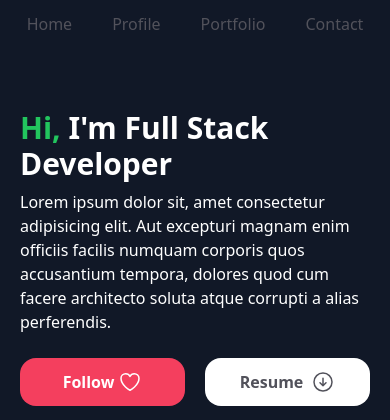
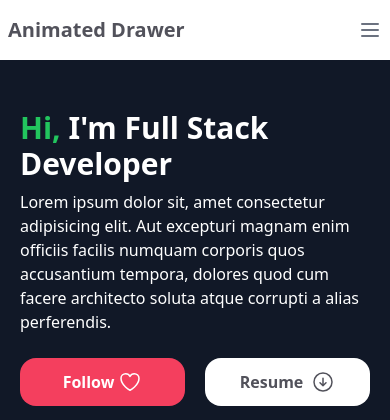
Before and after one commit to tanjusay/dj-portfolio, a Django app: page / in a window 390 px wide. Shown: the top 420 px of the page. Run offline with Django 5.2, Linux system fonts and the light colour scheme; style sheets or scripts are compiled from the project's sources.

Commit message:
side in side out

```diff
--- a/templates/base/nav.html
+++ b/templates/base/nav.html
@@ -1,40 +1,61 @@
 {% load static %}
 
-<nav class="absolute w-full z-[100]">
-  <div class="container mx-auto">
-    <nav class="sm:hidden pt-3 pb-2">
-      <ul class="flex justify-center gap-10">
-        <li class="hover:text-zinc-300"><a href="/">Home</a></li>
-        <li class="hover:text-zinc-300"><a href="/profile">Profile</a></li>
-        <li class="hover:text-zinc-300"><a href="/projects">Portfolio</a></li>
-        <li class="hover:text-zinc-300"><a href="/contact">Contact</a></li>
-      </ul>
-    </nav>
-    <nav class="justify-between items-center h-10 p-10 hidden sm:flex">
-      <!-- images -->
-      <h1 class="h-5">tanjusay</h1>
+<div class="bg-gray-100">
 
-      <!-- menu -->
-      <ul class="flex gap-10">
-        <li class="hover:text-zinc-300"><a href="/">Home</a></li>
-        <li class="hover:text-zinc-300"><a href="/profile">Profile</a></li>
-        <li class="hover:text-zinc-300"><a href="/projects">Portfolio</a></li>
-        <li class="hover:text-zinc-300"><a href="/contact">Contact</a></li>
-      </ul>
+  <div class="flex overflow-hidden bg-gray-200">
+    <!-- Sidebar -->
+    <div
+      class="absolute bg-gray-800 text-white w-3/6 min-h-screen overflow-y-auto transition-transform transform -translate-x-full ease-in-out duration-300"
+      id="sidebar">
+      <!-- Your Sidebar Content -->
+      <div class="p-4">
+        <h1 class="text-2xl font-semibold">Sidebar</h1>
+        <ul class="mt-4">
+          <li class="mb-2"><a href="#" class="block hover:text-indigo-400">Home</a></li>
+          <li class="mb-2"><a href="#" class="block hover:text-indigo-400">About</a></li>
+          <li class="mb-2"><a href="#" class="block hover:text-indigo-400">Services</a></li>
+          <li class="mb-2"><a href="#" class="block hover:text-indigo-400">Contact</a></li>
+        </ul>
+      </div>
+    </div>
 
-      <!-- auth -->
-      <div class="">
-        <a
-          class="px-5 py-1 bg-gray-200 rounded-full ring-2 ring-gray-300 hover:bg-gray-300"
-          href="#"
-          >log in</a
-        >
-        <a
-          class="px-5 py-1 bg-gray-200 rounded-full ring-2 ring-gray-300 hover:bg-gray-300"
-          href="#"
-          >sign up</a
-        >
+    <!-- Content -->
+    <div class="flex-1 flex flex-col overflow-hidden w-screen absolute">
+      <!-- Navbar -->
+      <div class="bg-white shadow">
+        <div class="container mx-auto">
+          <div class="flex justify-between items-center py-4 px-2">
+            <h1 class="text-xl font-semibold">Animated Drawer</h1>
+
+            <button class="text-gray-500 hover:text-gray-600" id="open-sidebar">
+              <svg class="w-6 h-6" fill="none" stroke="currentColor" viewBox="0 0 24 24"
+                xmlns="http://www.w3.org/2000/svg">
+                <path stroke-linecap="round" stroke-linejoin="round" stroke-width="2" d="M4 6h16M4 12h16M4 18h16">
+                </path>
+              </svg>
+            </button>
+          </div>
+        </div>
       </div>
-    </nav>
+      <!-- Content Body -->
+
   </div>
-</nav>
+
+  <script>
+    const sidebar = document.getElementById('sidebar');
+    const openSidebarButton = document.getElementById('open-sidebar');
+
+    openSidebarButton.addEventListener('click', (e) => {
+      e.stopPropagation();
+      sidebar.classList.toggle('-translate-x-full');
+    });
+
+    // Close the sidebar when clicking outside of it
+    document.addEventListener('click', (e) => {
+      if (!sidebar.contains(e.target) && !openSidebarButton.contains(e.target)) {
+        sidebar.classList.add('-translate-x-full');
+      }
+    });
+  </script>
+
+</div>
```
